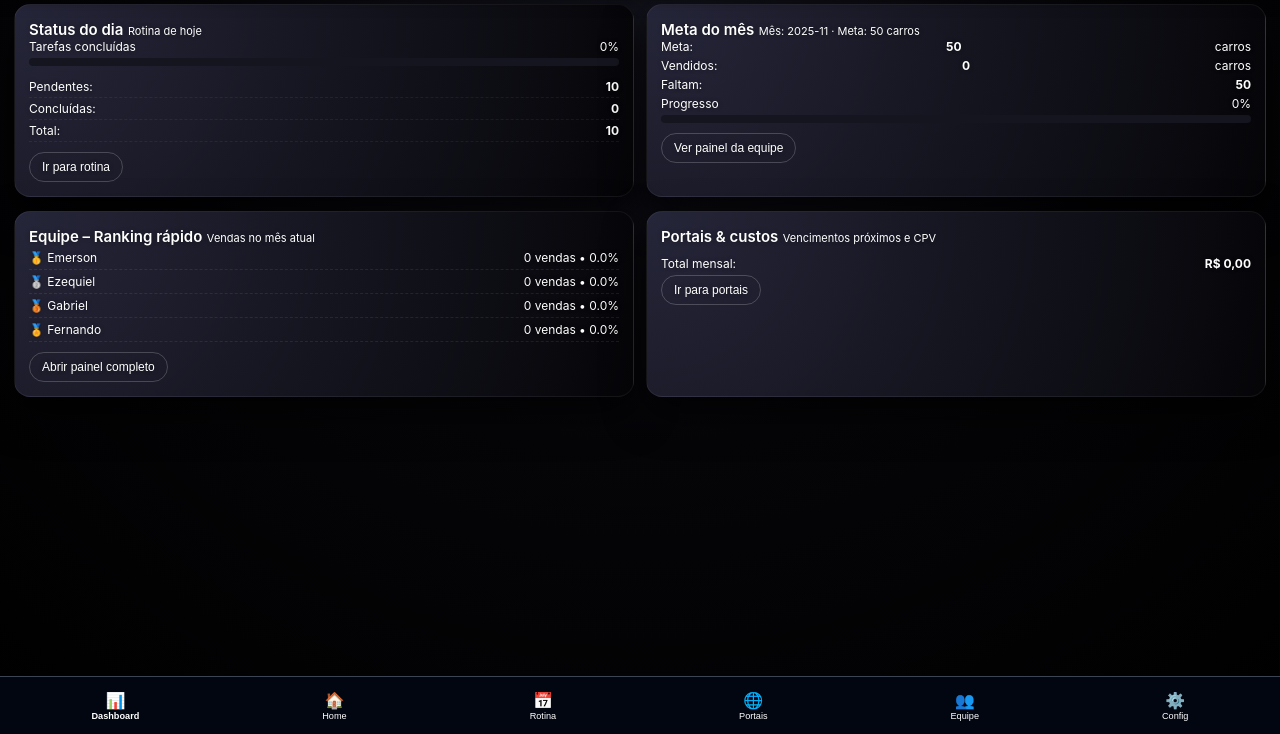
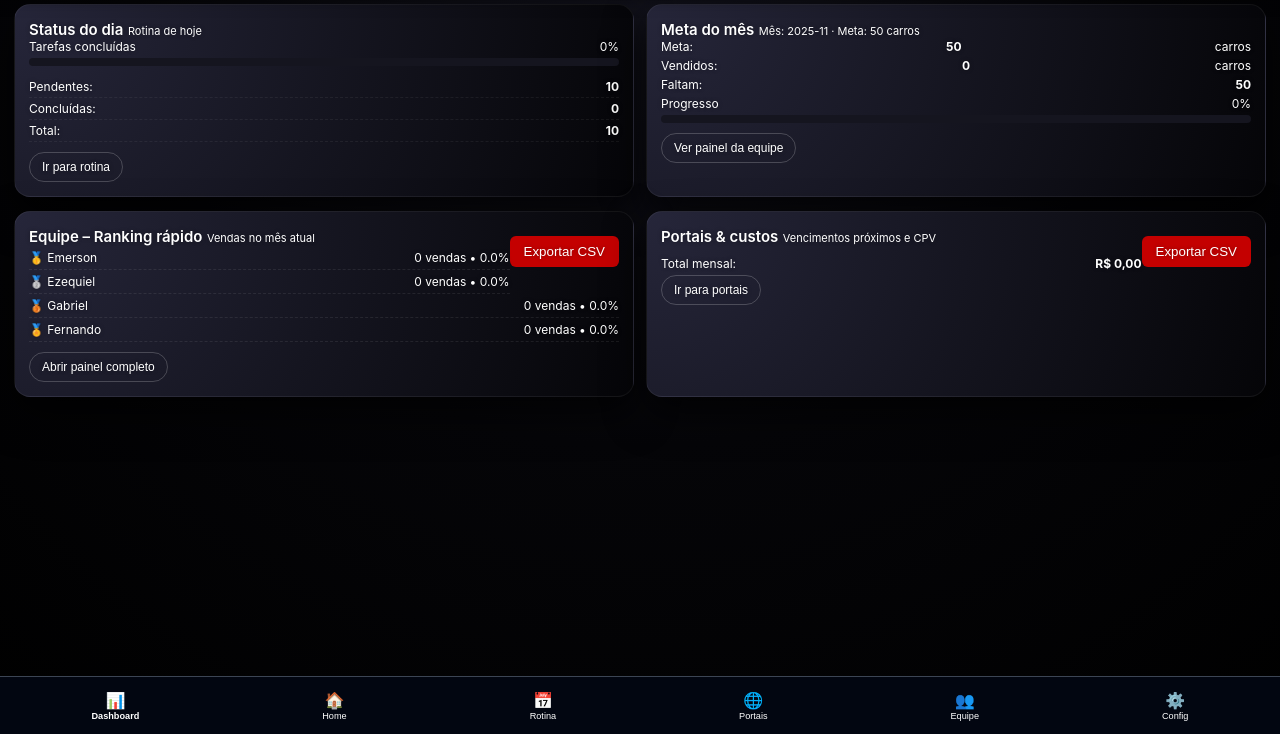
Before and after one commit to mazuckmarcelo-boop/gestor-promocar-v7-final, a plain HTML site: page public/index.html in a window 1280 px wide. Shown: the part 66-800 px from the top of the page. Drawn offline with Linux system fonts and the light colour scheme; sample sign-in values are in the browser's storage.

Commit message:
Add files via upload

```diff
--- a/public/index.html
+++ b/public/index.html
@@ -83,7 +83,7 @@ if(!localStorage.getItem('gp_logged_in')){ window.location='login.html'; }
     <section class="grid-2">
       <div class="card">
         <div class="card-title">
-          <span>Equipe – Ranking rápido</span>
+          <span>Equipe<button id='exportEquipe' class='export-btn'>Exportar CSV</button> – Ranking rápido</span>
           <small>Vendas no mês atual</small>
         </div>
         <div class="card-content">
@@ -94,7 +94,7 @@ if(!localStorage.getItem('gp_logged_in')){ window.location='login.html'; }
 
       <div class="card">
         <div class="card-title">
-          <span>Portais & custos</span>
+          <span>Portais<button id='exportPortais' class='export-btn'>Exportar CSV</button> & custos</span>
           <small>Vencimentos próximos e CPV</small>
         </div>
         <div class="card-content">
@@ -214,7 +214,7 @@ if(!localStorage.getItem('gp_logged_in')){ window.location='login.html'; }
   <main id="view-portais" class="view">
     <section class="card">
       <div class="card-title">
-        <span>Portais da loja</span>
+        <span>Portais da loja</span><button id="exportPortais" class="export-btn">Exportar CSV</button>
         <small>Custos, vencimentos e CPV básico</small>
       </div>
       <div class="card-content">
```
